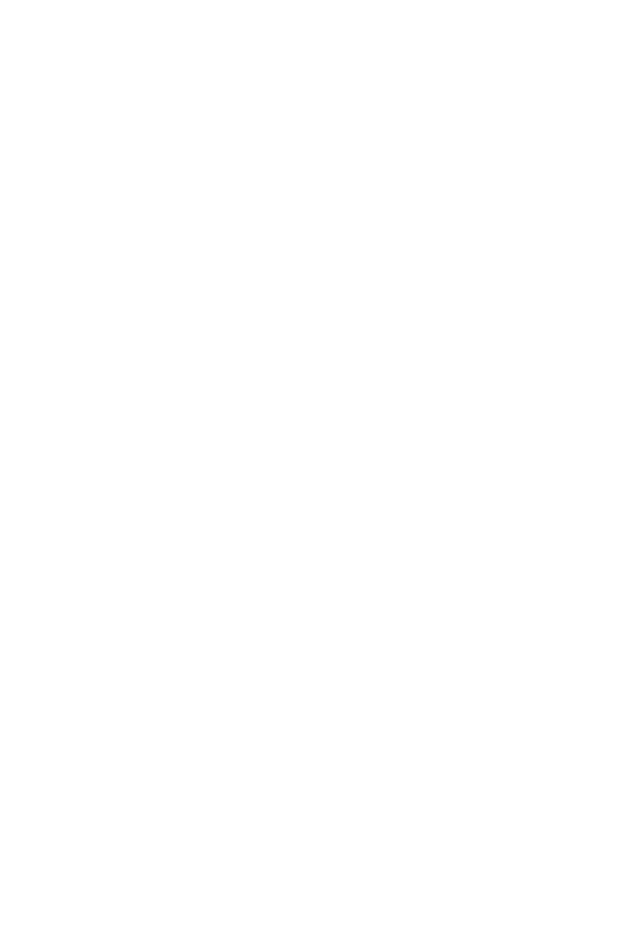
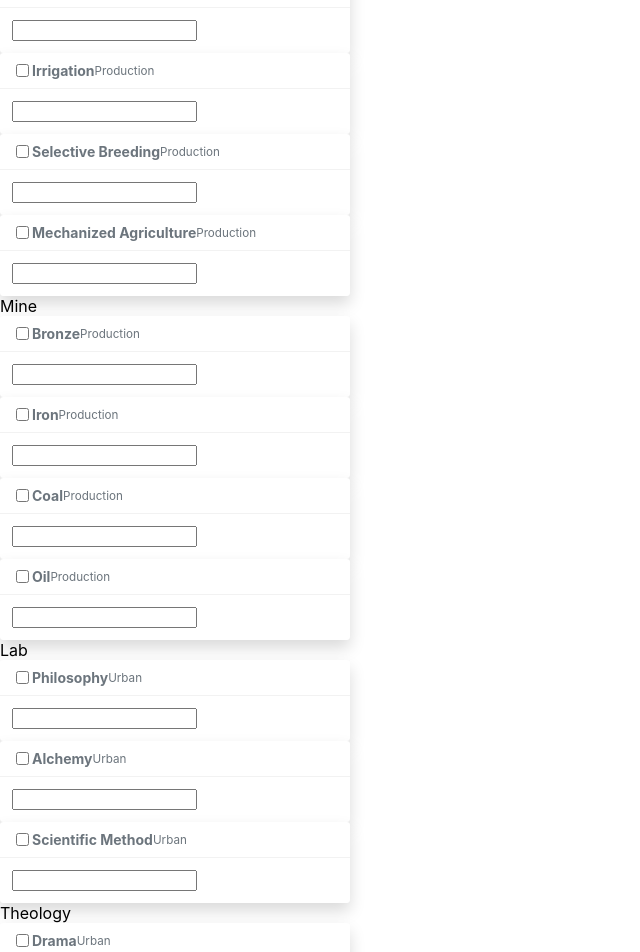
Before and after one commit to dragopi/TTA, a React (Create React App) app: page / in a window 1280 px wide. Shown: the part 1020-1972 px from the top of the page, without its empty margins (0-640 px from the left). Before the commit the page ends 994 px from the top, so only its background shows below. Built offline with nearby package versions, Linux system fonts and the light colour scheme; the HTML template or start-up script is replaced by a standard one.

Commit message:
Add more filters

```diff
--- a/src/App.tsx
+++ b/src/App.tsx
@@ -50,6 +50,37 @@
             </div>
           )} />
 
+          <FilterCategory descr="Farm" render={() => (
+            <div className="d-flex">
+              <CardItem code="PFA01" />
+              <CardItem code="PFA02" />
+              <CardItem code="PFA03" />
+              <CardItem code="PFA04" />
+            </div>
+          )} />
+          <FilterCategory descr="Mine" render={() => (
+            <div className="d-flex">
+              <CardItem code="PMN01" />
+              <CardItem code="PMN02" />
+              <CardItem code="PMN03" />
+              <CardItem code="PMN04" />
+            </div>
+          )} />
+          <FilterCategory descr="Lab" render={() => (
+            <div className="d-flex">
+              <CardItem code="ULB01" />
+              <CardItem code="ULB02" />
+              <CardItem code="ULB03" />
+            </div>
+          )} />
+          <FilterCategory descr="Theology" render={() => (
+            <div className="d-flex">
+              <CardItem code="UTH01" />
+              <CardItem code="UTH02" />
+              <CardItem code="UTH03" />
+            </div>
+          )} />
+
           </React.Fragment>
         )}
 
--- a/src/TTAUI.tsx
+++ b/src/TTAUI.tsx
@@ -47,9 +47,9 @@
                 <div className="crdtkn-header">
 
                     <div className="form-check form-switch">
-                        <input className="form-check-input" type="checkbox" name={this.state.card.code + "_ob"} onChange={
+                        <input className="form-check-input" type="checkbox" name={this.state.card.code} onChange={
                 (e: React.FormEvent<HTMLInputElement>) =>
-                  context.setValues({ [this.state.card.code + "_ob"]: e.currentTarget.value })
+                  context.setValues({ [this.state.card.code]: e.currentTarget.value })
               } />
                     </div>
 
```
